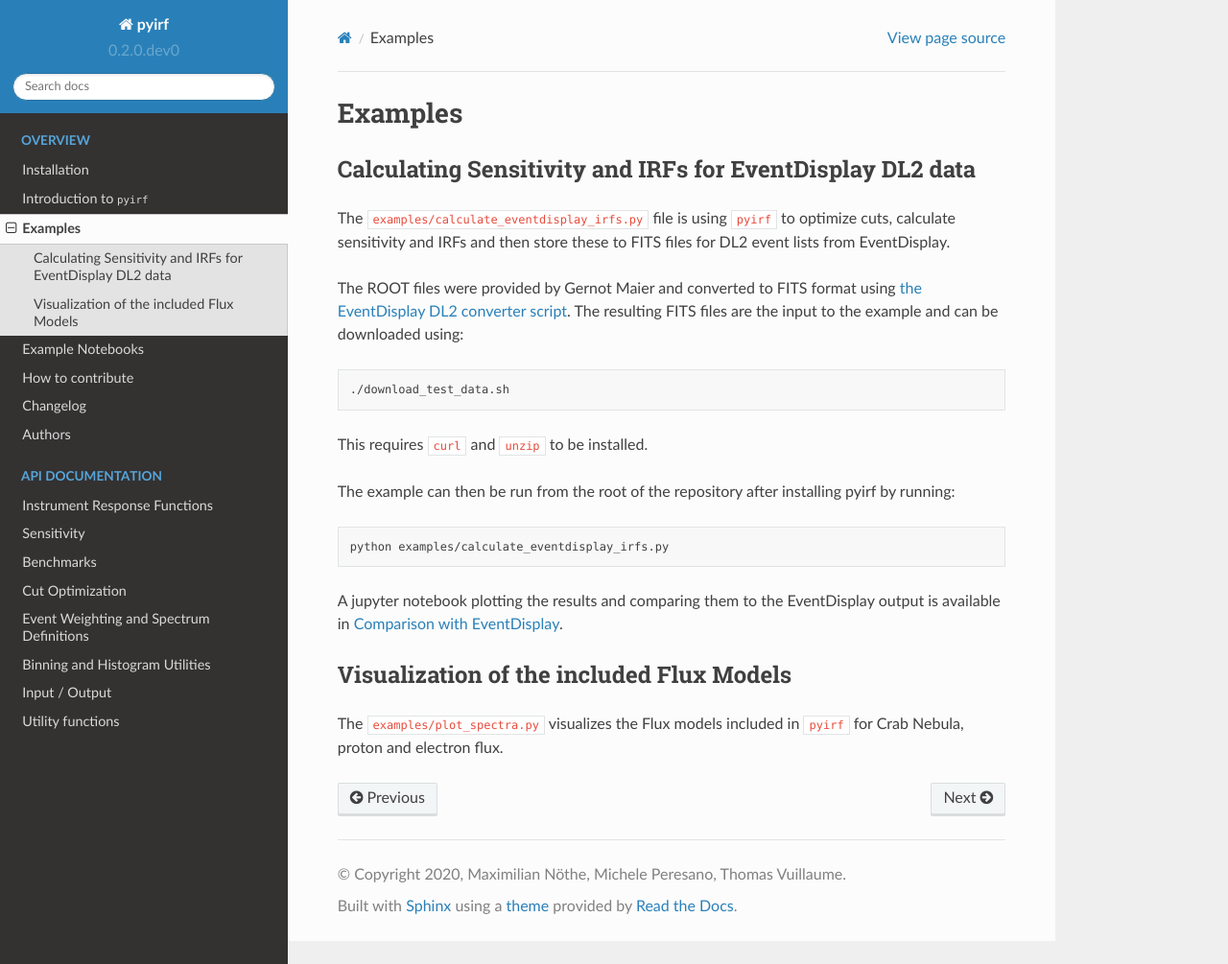
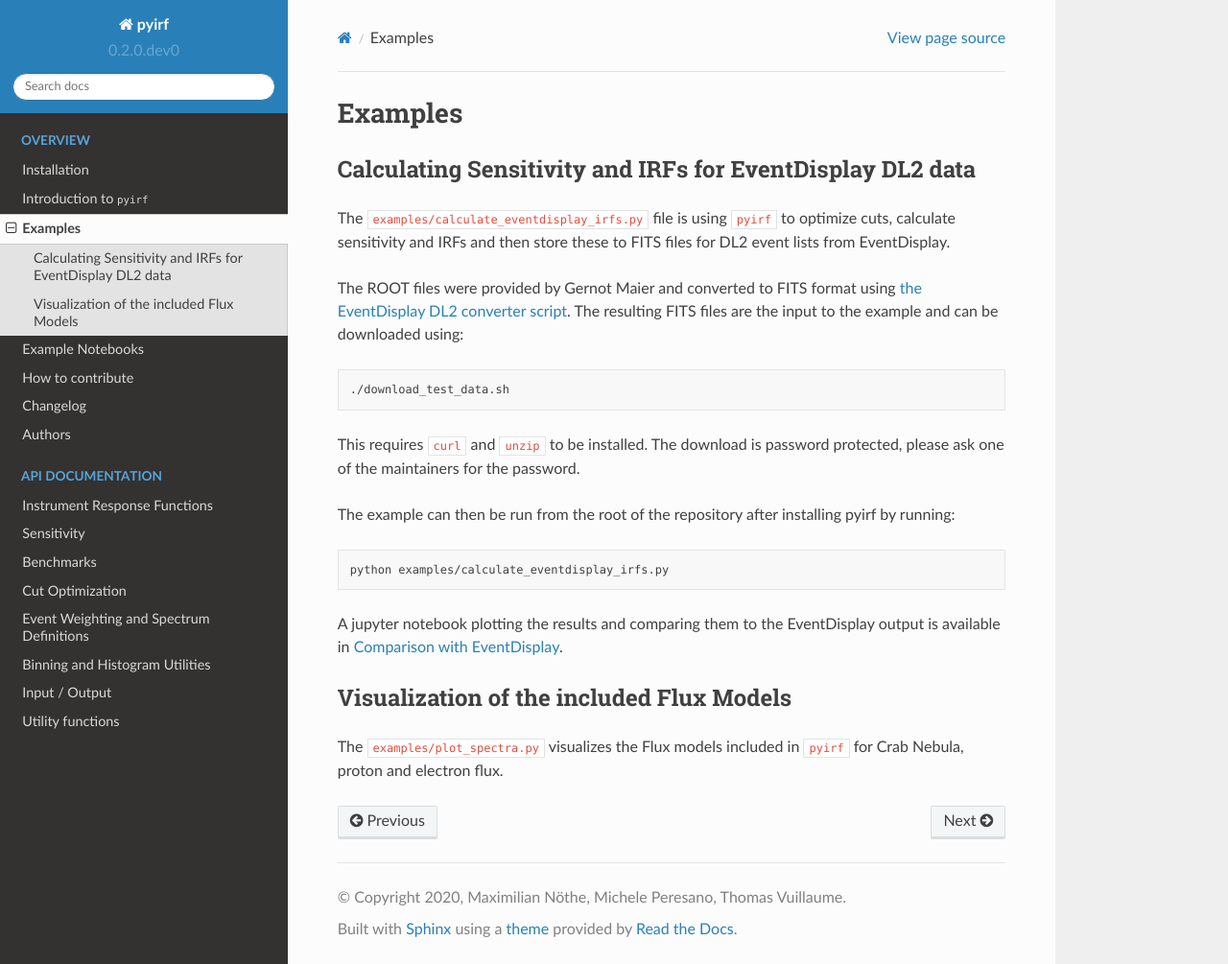
Before and after one commit to cta-observatory/pyirf, a Sphinx documentation site: the page built from docs/examples.rst, in a window 1280 px wide and 1005 px high. Shown: the whole window at 96% size. Built offline with Sphinx 7.4.7 and the Read the Docs theme 2.0.0, drawn with Linux system fonts in a browser that asks for light colours.

Commit message:
Add comment about test data password protection to the docs

```diff
--- a/docs/examples.rst
+++ b/docs/examples.rst
@@ -19,6 +19,8 @@ The resulting FITS files are the input to the example and can be downloaded usin
     ./download_test_data.sh
 
 This requires ``curl`` and ``unzip`` to be installed.
+The download is password protected, please ask one of the maintainers for the
+password.
 
 The example can then be run from the root of the repository after installing pyirf
 by running:
```
